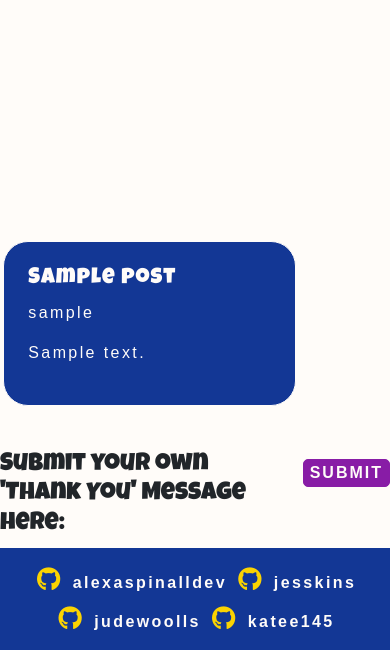
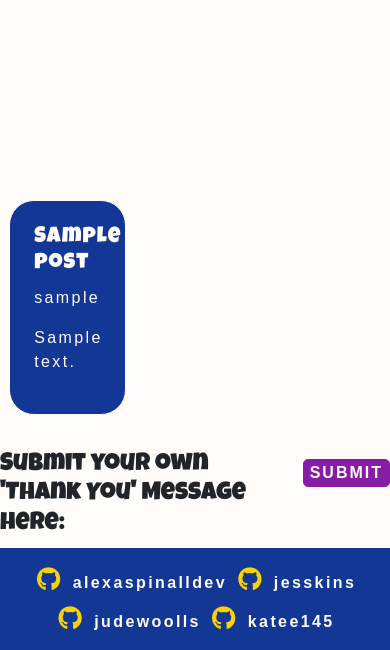
Before and after one commit to alexaspinalldev/Message-board, a Django app: page /home/ in a window 390 px wide. Shown: the part 194-844 px from the top of the page. Run offline with Django 4.2, Linux system fonts and the light colour scheme; tables that the repository leaves empty hold one stand-in row (values such as "Sample post"); some libraries are stand-ins or nearby versions; some web fonts are replaced.

Commit message:
fix media queries

```diff
--- a/static/css/style.css
+++ b/static/css/style.css
@@ -394,20 +394,16 @@ footer a:hover {
 }
 
 /* Post cloud media queries*/
-@media (max-width: 1111px) {
+@media (min-width: 620px) {
     .post-cloud {
-        width: 50vw;
+        position: absolute;
+        width: 60vw;
+        margin-bottom: 0;
     }
 }
 
-@media (max-width: 785px) {
+@media (min-width: 1024px) {
     .post-cloud {
-        width: 60vw;
+        width: 40vw;
     }
 }
-
-@media (max-width: 600px) {
-    .post-cloud {
-        width: 75vw;
-    }
-}
```
